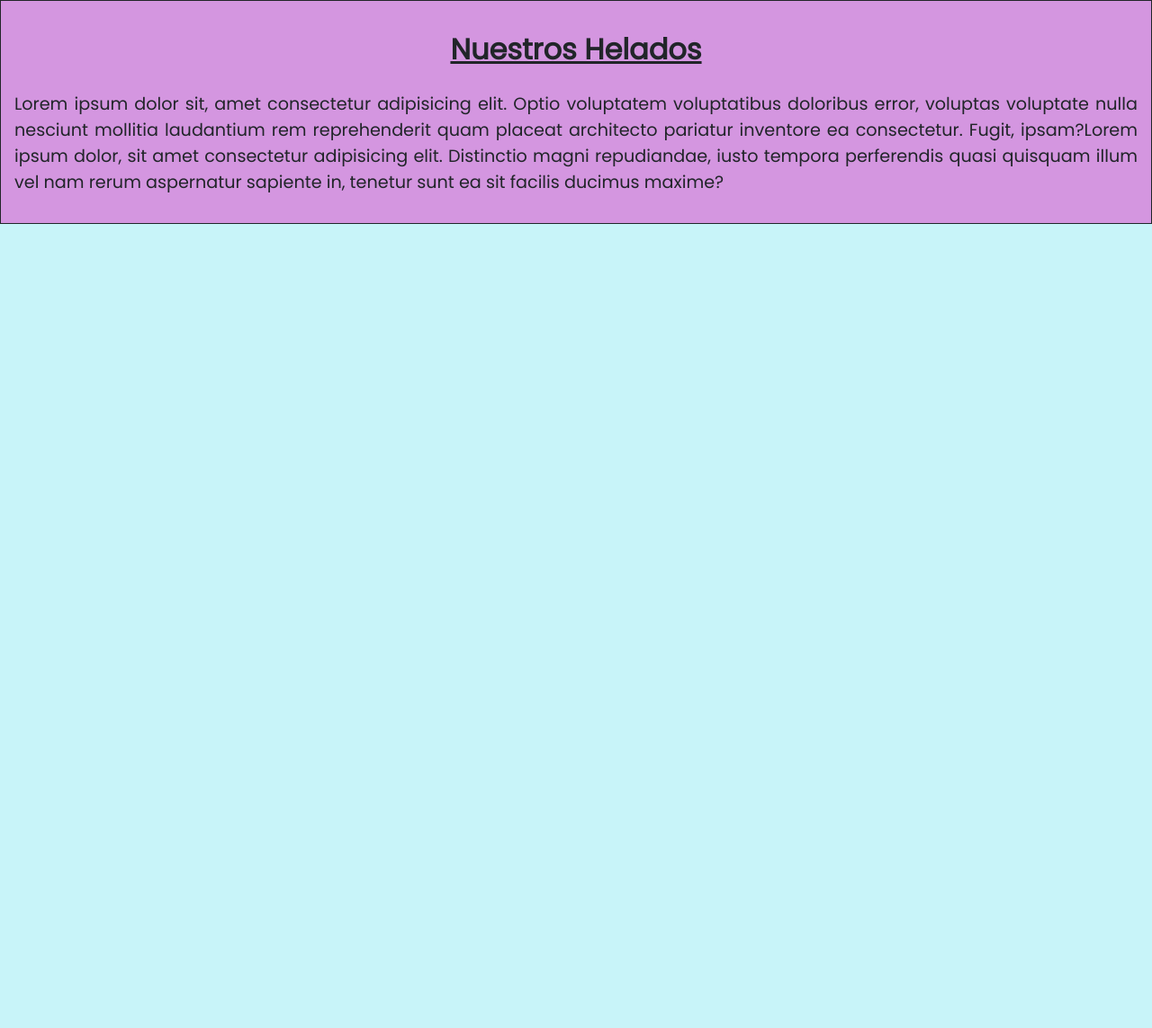
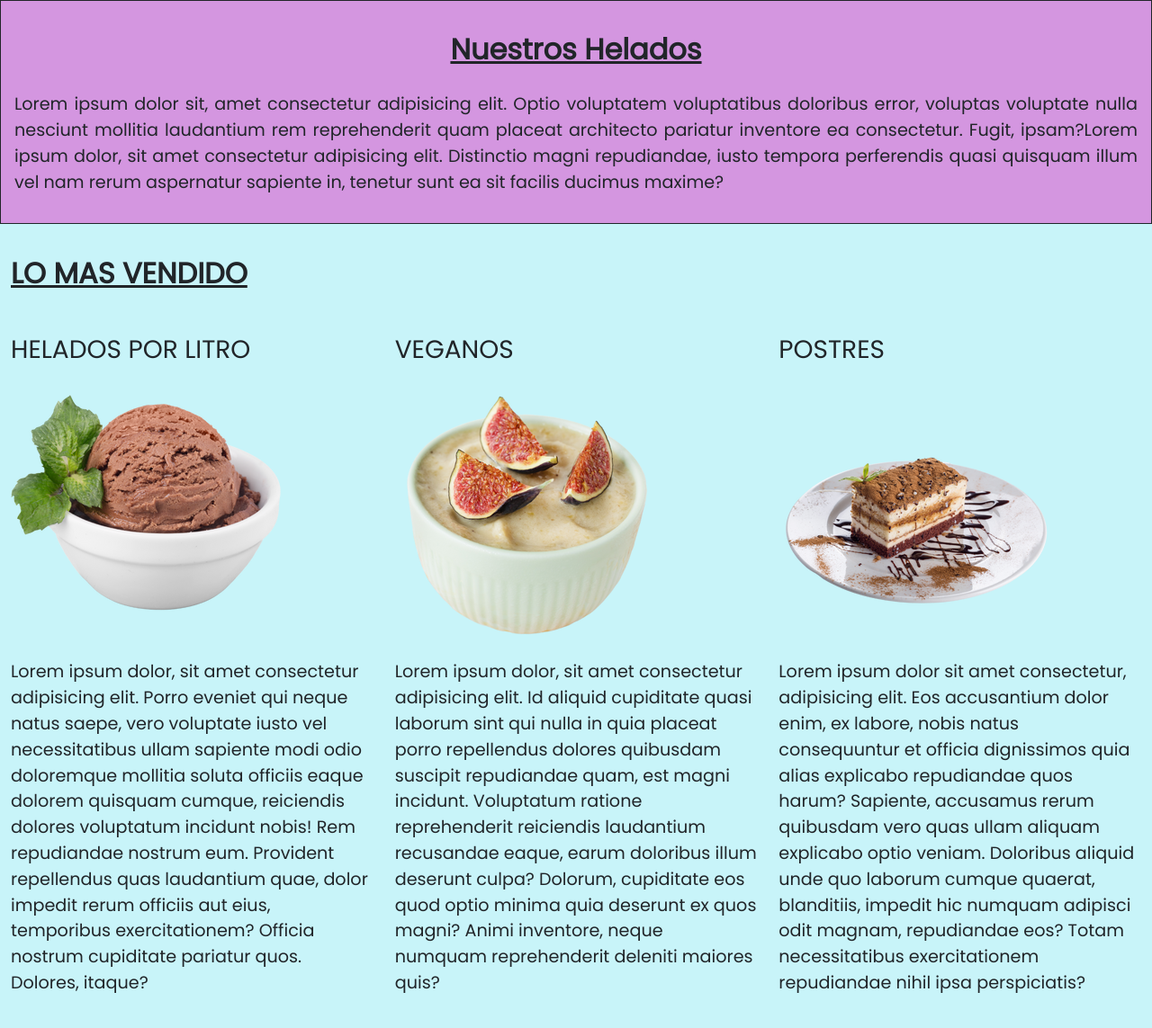
Before and after one commit to lucaslegui/heladosconbootstrap, a plain HTML site: page index.html in a window 1280 px wide. Shown: the part 381-1524 px from the top of the page at 90% size. Before the commit the page ends 800 px from the top, so only its background shows below. Drawn offline with nearby package versions, Linux system fonts and the light colour scheme.

Commit message:
agregado el cuerpo

```diff
--- a/css/stylo.css
+++ b/css/stylo.css
@@ -19,6 +19,16 @@ body {
   min-height: 100%;
   background-color: #c8f4f9;
 }
+h2 {
+  text-decoration: underline;
+  font-weight: bold;
+  padding: 20px 0;
+}
+
+h3 {
+  padding: 20px 0;
+}
+
 
 /* BANNER */
 
@@ -57,9 +67,6 @@ body {
 }
 #presentacion h2 {
   text-align: center;
-  text-decoration: underline;
-  font-weight: bold;
-  padding: 20px 0;
 }
 #presentacion p {
   text-align: justify;
--- a/index.html
+++ b/index.html
@@ -57,7 +57,57 @@
             maxime?
         </p>
     </section>
-<section class="py-3"></section>
+    <section class="py-3" id="loMasVendido">
+        <div class="container-fluid">
+            <h2>LO MAS VENDIDO</h2>
+            <div class="row">
+                <article class="col-lg-4">
+                    <h3>HELADOS POR LITRO</h3>
+                    <img src="img/pote.png" alt="pote de helado" />
+                    <p>
+                        Lorem ipsum dolor, sit amet consectetur adipisicing elit. Porro
+                        eveniet qui neque natus saepe, vero voluptate iusto vel
+                        necessitatibus ullam sapiente modi odio doloremque mollitia soluta
+                        officiis eaque dolorem quisquam cumque, reiciendis dolores
+                        voluptatum incidunt nobis! Rem repudiandae nostrum eum. Provident
+                        repellendus quas laudantium quae, dolor impedit rerum officiis aut
+                        eius, temporibus exercitationem? Officia nostrum cupiditate
+                        pariatur quos. Dolores, itaque?
+                    </p>
+                </article>
+                <article class="col-lg-4">
+                    <h3>VEGANOS</h3>
+                    <img src="img/vegan.png" alt="helado vegano" />
+                    <p>
+                        Lorem ipsum dolor, sit amet consectetur adipisicing elit. Id
+                        aliquid cupiditate quasi laborum sint qui nulla in quia placeat
+                        porro repellendus dolores quibusdam suscipit repudiandae quam, est
+                        magni incidunt. Voluptatum ratione reprehenderit reiciendis
+                        laudantium recusandae eaque, earum doloribus illum deserunt culpa?
+                        Dolorum, cupiditate eos quod optio minima quia deserunt ex quos
+                        magni? Animi inventore, neque numquam reprehenderit deleniti
+                        maiores quis?
+                    </p>
+                </article>
+                <article class="col-lg-4">
+                    <h3>POSTRES</h3>
+                    <img src="img/postre.png" alt="postre helado" />
+                    <p>
+                        Lorem ipsum dolor sit amet consectetur, adipisicing elit. Eos
+                        accusantium dolor enim, ex labore, nobis natus consequuntur et
+                        officia dignissimos quia alias explicabo repudiandae quos harum?
+                        Sapiente, accusamus rerum quibusdam vero quas ullam aliquam
+                        explicabo optio veniam. Doloribus aliquid unde quo laborum cumque
+                        quaerat, blanditiis, impedit hic numquam adipisci odit magnam,
+                        repudiandae eos? Totam necessitatibus exercitationem repudiandae
+                        nihil ipsa perspiciatis?
+                    </p>
+                </article>
+            </div>
+
+        </div>
+
+    </section>
 
     <script src="https://cdn.jsdelivr.net/npm/bootstrap@5.1.3/dist/js/bootstrap.bundle.min.js"
         integrity="sha384-ka7Sk0Gln4gmtz2MlQnikT1wXgYsOg+OMhuP+IlRH9sENBO0LRn5q+8nbTov4+1p"
```
Also changed, not shown: img/LOGO.png (added), img/Sin-título-1.png (added), img/conos.jpg (added), img/gustos.jpeg (added), img/historia.jpg (added), img/postre.png (added), img/pote.png (added), img/redes.jpg (added), img/vegan.png (added), img/zona.png (added), 2 other files.
